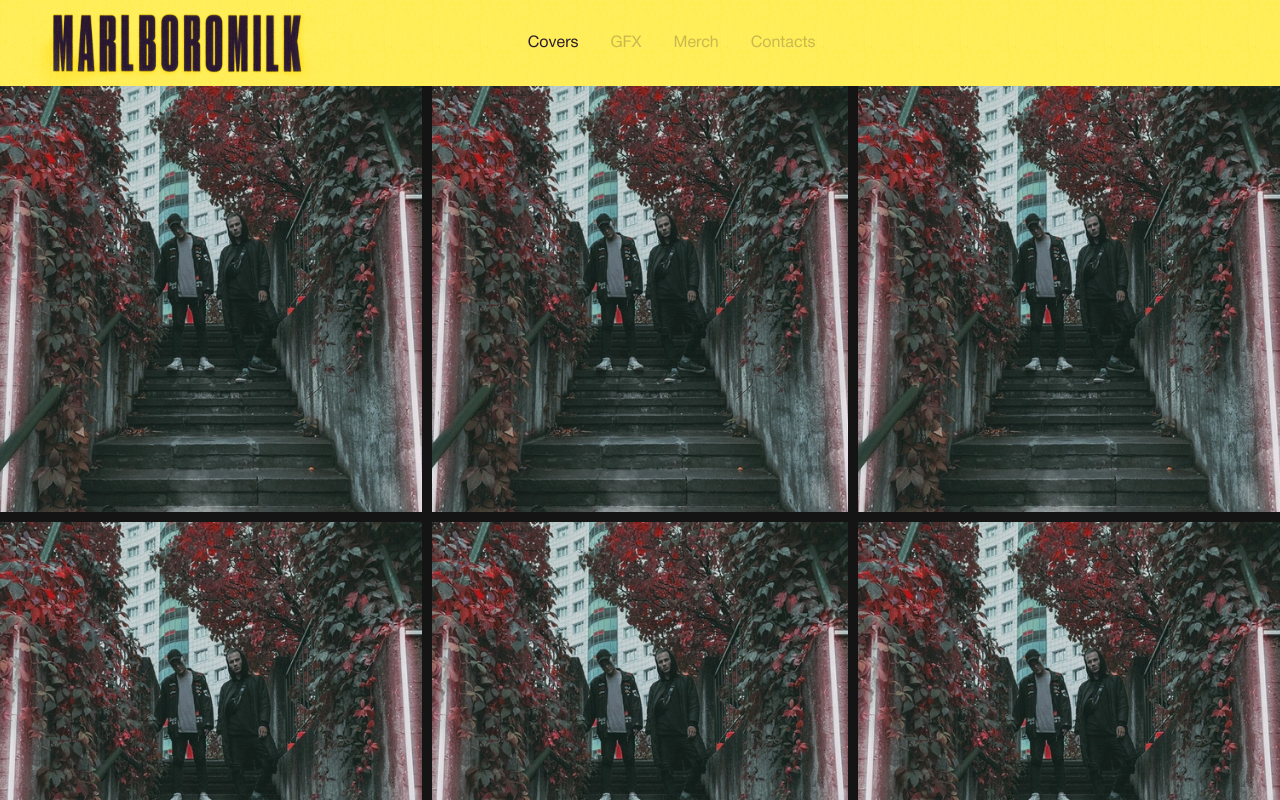
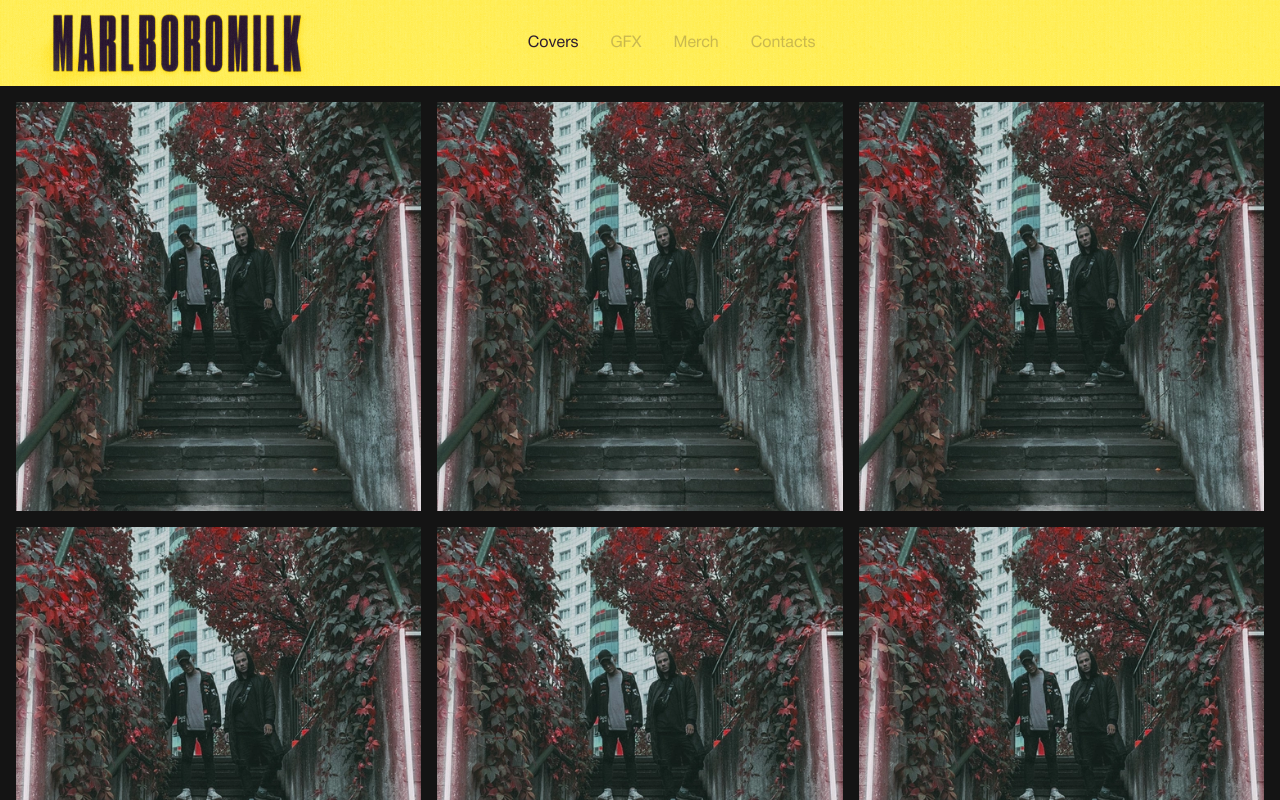
Before and after one commit to DeCyberPrince/marlboromilk, a Vue app: page / in a window 1280 px wide. Shown: the top 800 px of the page. Built offline with nearby package versions, Linux system fonts and the light colour scheme.

Commit message:
rework grid gap

```diff
--- a/public/assets/data/gfxs.json
+++ b/public/assets/data/gfxs.json
@@ -25,21 +25,21 @@
     "title": "На балконе 4",
     "artist": "katanacss x INSPACE",
     "text": "Lorem ipsum dolor sit amet, consectetur adipiscing elit. Cras est ex, pharetra vel dolor at, ultricies vehicula dolor. Proin sed mattis eros. Proin et mattis mauris, ac bibendum arcu.",
-    "filename": "video-1.webm"
+    "filename": "video-5.webm"
   },
   {
     "id": 5,
     "title": "На балконе 5",
     "artist": "katanacss x INSPACE",
     "text": "Lorem ipsum dolor sit amet, consectetur adipiscing elit. Cras est ex, pharetra vel dolor at, ultricies vehicula dolor. Proin sed mattis eros. Proin et mattis mauris, ac bibendum arcu.",
-    "filename": "video-5.webm"
+    "filename": "video-1.webm"
   },
   {
     "id": 6,
     "title": "На балконе 6",
     "artist": "katanacss x INSPACE",
     "text": "Lorem ipsum dolor sit amet, consectetur adipiscing elit. Cras est ex, pharetra vel dolor at, ultricies vehicula dolor. Proin sed mattis eros. Proin et mattis mauris, ac bibendum arcu.",
-    "filename": "video-1.webm"
+    "filename": "video-5.webm"
   },
   {
     "id": 7,
--- a/src/components/list-slider.vue
+++ b/src/components/list-slider.vue
@@ -80,13 +80,11 @@ export default {
     // SWIPE HANDLER
     const hammertime = new Hammer(this.$el);
     hammertime.on("swipeleft", () => {
-      console.log("swipe");
       if (this.currentPage < this.pageAmount) {
         this.currentPage++;
       }
     });
     hammertime.on("swiperight", () => {
-      console.log("swipe");
       if (this.currentPage > 1) {
         this.currentPage--;
       }
@@ -99,6 +97,7 @@ export default {
 @import "../assets/vars.scss";
 #list-slider {
   position: relative;
+  padding: $coversGridGapMibile;
   overflow: hidden;
   .list-slider-wrapper {
     display: grid;
@@ -113,29 +112,7 @@ export default {
     .list-slider-item {
       height: 100%;
       width: 100%;
-      &:nth-child(6n + 1),
-      &:nth-child(6n + 2),
-      &:nth-child(6n + 3) {
-        padding-right: calc(#{$coversGridGapMibile} / 2);
-      }
-      &:nth-child(6n + 4),
-      &:nth-child(6n + 5),
-      &:nth-child(6n + 6) {
-        padding-left: calc(#{$coversGridGapMibile} / 2);
-      }
-      &:nth-child(6n + 1),
-      &:nth-child(6n + 4) {
-        padding-bottom: calc(#{$coversGridGapMibile} / 2);
-      }
-      &:nth-child(6n + 2),
-      &:nth-child(6n + 5) {
-        padding-top: calc(#{$coversGridGapMibile} / 2);
-        padding-bottom: calc(#{$coversGridGapMibile} / 2);
-      }
-      &:nth-child(6n + 3),
-      &:nth-child(6n + 6) {
-        padding-top: calc(#{$coversGridGapMibile} / 2);
-      }
+      padding: $coversGridGapMibile;
       img,
       video {
         width: 100%;
@@ -199,50 +176,10 @@ export default {
     .list-slider-wrapper {
       grid-template-columns: calc(100% / 3);
       grid-auto-columns: calc(100% / 3);
-      grid-template-rows: repeat(2, 50%);
-      align-items: center;
-      justify-items: center;
-      width: 100%;
-      transition: $slow;
-      .list-slider-item {
-        height: 100%;
-        width: 100%;
-        &:nth-child(1n) {
-          padding: 0;
-        }
-        &:nth-child(6n + 1),
-        &:nth-child(6n + 3),
-        &:nth-child(6n + 5) {
-          padding-bottom: calc(#{$coversGridGapDesktop} / 2);
-        }
-        &:nth-child(6n + 2),
-        &:nth-child(6n + 4),
-        &:nth-child(6n + 6) {
-          padding-top: calc(#{$coversGridGapDesktop} / 2);
-        }
-        &:nth-child(6n + 1),
-        &:nth-child(6n + 2) {
-          padding-right: calc(#{$coversGridGapDesktop} / 2);
-        }
-        &:nth-child(6n + 3),
-        &:nth-child(6n + 4) {
-          padding-left: calc(#{$coversGridGapDesktop} / 2);
-          padding-right: calc(#{$coversGridGapDesktop} / 2);
-        }
-        &:nth-child(6n + 5),
-        &:nth-child(6n + 6) {
-          padding-left: calc(#{$coversGridGapDesktop} / 2);
-        }
-      }
+      grid-template-rows: repeat(2, auto);
     }
     .pagination {
       justify-content: center;
-      .dots {
-        .dot {
-          &.active {
-          }
-        }
-      }
       button {
         align-self: flex-end;
       }
```
